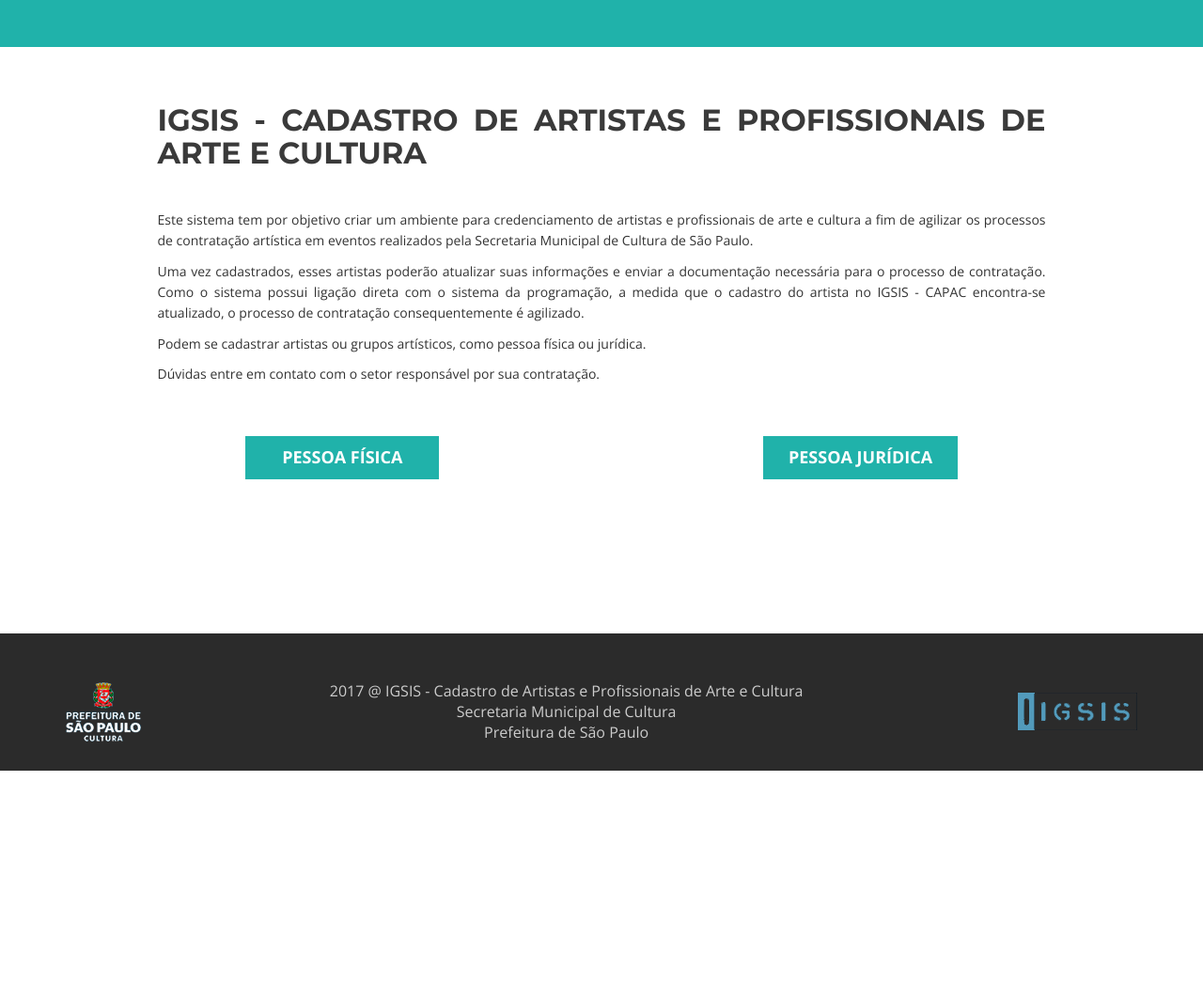
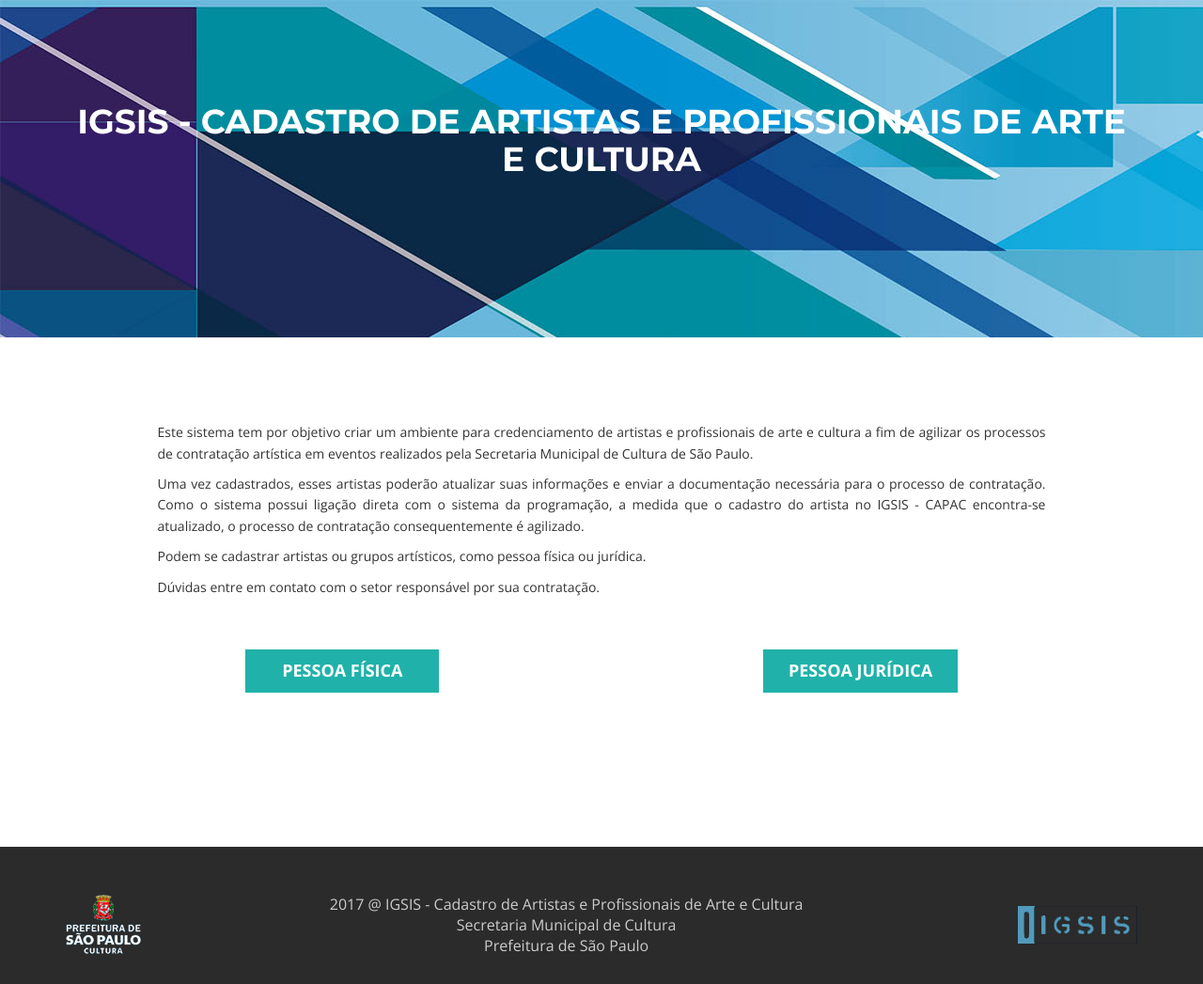
Before and after one commit to igsis/proponente, a PHP site: page / in a window 1280 px wide. Shown: the whole page at 94% size. Before the commit the page ends 820 px from the top, so only its background shows below. Run offline with PHP 8.4, Linux system fonts and the light colour scheme.

Commit message:
Layout da tela inicial

```diff
--- a/index.php
+++ b/index.php
@@ -8,17 +8,22 @@
 		<script src="visual/js/modernizr.custom.js"></script>
 	</head>
 	<body>
-		<div id="bar">
-			<p id="p-bar">&nbsp;<!--<img src="images/logo_pequeno.png" />--></p>
-		</div>
+
+		<section id="spacer1" class="home-section spacer">
+           <div class="container">
+				<div class="row">
+					<div class="col-md-12">
+						<div class="color-light">
+							<h1 class="wow bounceInDown" data-wow-delay="1s">IGSIS - CADASTRO DE ARTISTAS E PROFISSIONAIS DE ARTE E CULTURA</h1>
+						</div>
+					</div>
+				</div>
+            </div>
+		</section>
 		<section id="contact" class="home-section bg-white">
 			<div class="container">
 				<div class="row">
 					<div class="col-md-offset-1 col-md-10">
-
-						<h2 align="justify">IGSIS - CADASTRO DE ARTISTAS E PROFISSIONAIS DE ARTE E CULTURA</h2>
-
-						<br/>
 
 						<p align="justify">Este sistema tem por objetivo criar um ambiente para credenciamento de artistas e profissionais de arte e cultura a fim de agilizar os processos de contratação artística em eventos realizados pela Secretaria Municipal de Cultura de São Paulo.</p>
 
--- a/visual/css/style.css
+++ b/visual/css/style.css
@@ -169,7 +169,7 @@ Spacer
 ============================= */
 
 #spacer1{
-	background-image: url(../img/spacer/1.jpg);
+	background-image: url(../images/header.jpg);
 }
 #spacer2{
 	background-image: url(../img/spacer/2.jpg);
```
Also changed, not shown: visual/images/header.jpg (added).
